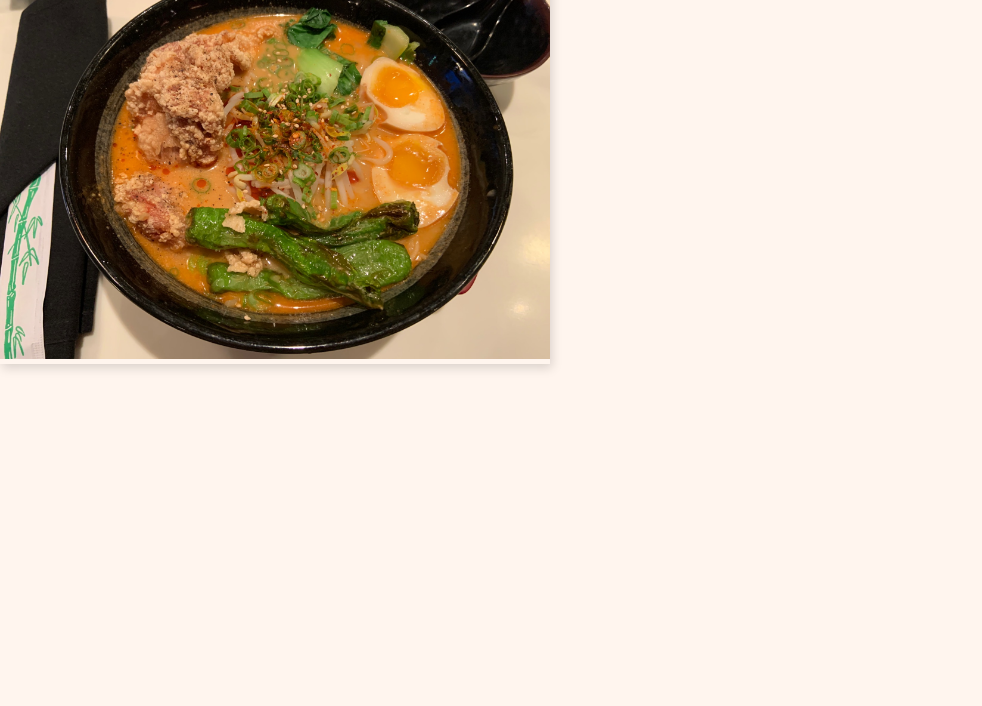
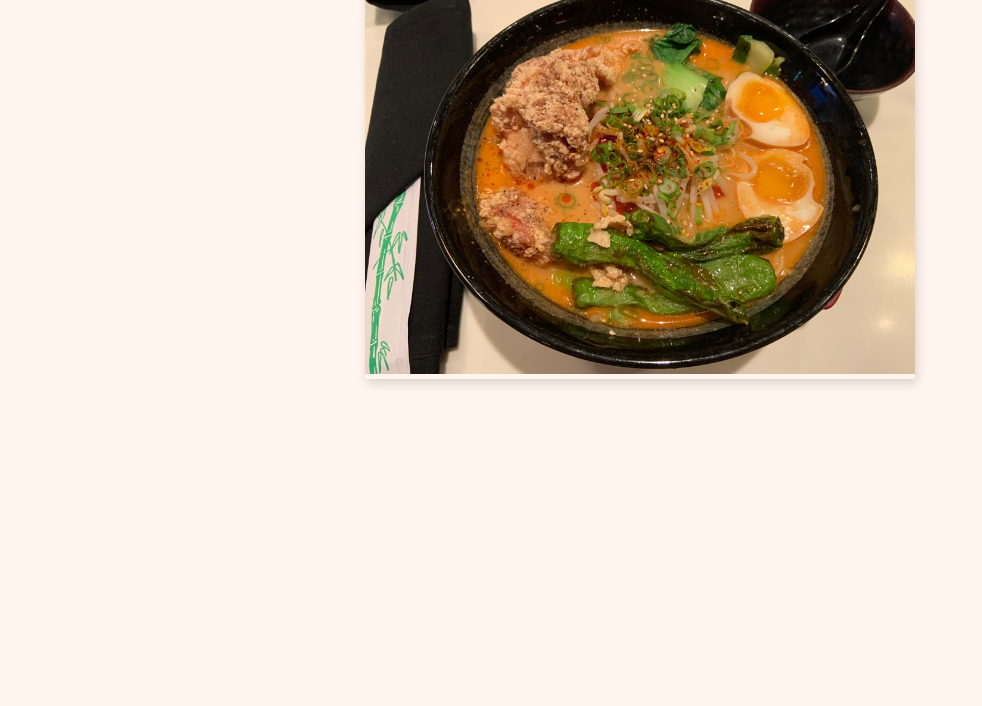
Before and after one commit to Alvinwuzw/Alvinwuzw.github.io, a plain HTML site: page blog/index.html in a window 1280 px wide. Shown: the part 94-800 px from the top of the page, without its empty margins (0-982 px from the left). Drawn offline with nearby package versions, Linux system fonts and the light colour scheme.

Commit message:
Update blog style.

```diff
--- a/blog/blog_style.css
+++ b/blog/blog_style.css
@@ -2,8 +2,14 @@ body {
     background-color: seashell;
 }
 
+.posts {
+    display: flex;
+    flex-direction: column;
+    margin: 15px;
+    align-items: center;
+}
+
 .post {
-    text-align: center;
     display: flex;
     width: 550px;
     flex-direction: column;
@@ -21,7 +27,7 @@ body {
     font-family: "Lucida Console", "Courier New", monospace;
 }
 
-.post-image {
+.post .post-image {
     display: flex;
     justify-content: center;
     align-items: center;
@@ -29,7 +35,7 @@ body {
     margin-bottom: 5px;
 }
 
-.post-image img {
+.post .post-image img {
     width: 100%;
     height: auto;
 }
--- a/blog/index.html
+++ b/blog/index.html
@@ -5,6 +5,7 @@
     <link rel="stylesheet" href="./blog_style.css">
 </head>
 <body>
+    <div class="posts">
         <div class="post">
             <div class="post-title">
                 <h1>Home cooking during Covid.</h1>
@@ -13,6 +14,6 @@
                 <img src="./ramen.JPG">
             </div>
         </div>
-
+    </div>
 </body>
 </html>
```
Lines whose indentation alone changed are shown as unchanged.
